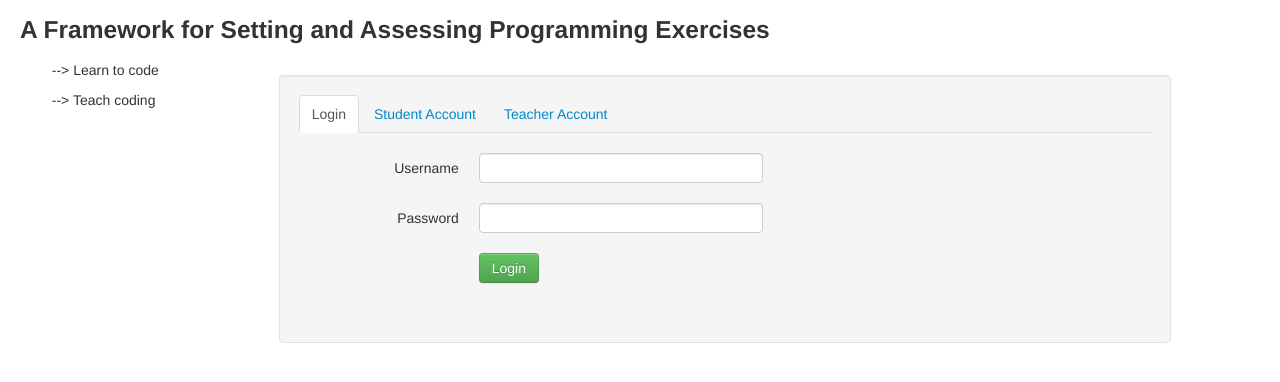
After one commit to varun-verma11/CodeDrill, a Django app: template djangoSRV/templates/login.html in a window 1280 px wide. The commit adds this page. Shown: the top 382 px of the page. Run offline with Django 3.2, Linux system fonts and the light colour scheme; the template is opened without the code that fills it, so the values that code supplies are empty.

```diff
--- /dev/null
+++ b/djangoSRV/templates/login.html
@@ -0,0 +1,326 @@
+<!DOCTYPE html>
+<html lang="en">
+  <head>
+	<meta charset="utf-8">
+	<meta name="viewport" content="width=device-width, initial-scale=1.0">
+	<meta name="description" content="">
+	<meta name="author" content="">
+
+	<!--link rel="stylesheet/less" href="less/bootstrap.less" type="text/css" /-->
+	<!--link rel="stylesheet/less" href="less/responsive.less" type="text/css" /-->
+	<!--script src="js/less-1.3.3.min.js"></script-->
+
+	<link href="css/bootstrap.min.css" rel="stylesheet">
+	<link href="css/bootstrap-responsive.min.css" rel="stylesheet">
+	<link href="css/style.css" rel="stylesheet">
+
+  <script type="text/javascript" src="js/jquery.min.js"></script>
+  <script type="text/javascript" src="js/bootstrap.min.js"></script>
+  <script type="text/javascript" src="js/scripts.js"></script>
+  </head>
+
+  <body>
+  	<div class="container-fluid">
+  		<div class="row-fluid">
+        <h3>
+         A Framework for Setting and Assessing Programming Exercises
+       </h3>
+       <div class="span2">
+        <p> --> Learn to code </p>
+        <p> --> Teach coding </p>
+      </div>
+      <div class="span9">
+       <div class="" id="loginModal">
+        <div class="modal-body" style="max-height:800px;">
+          <div class="well">
+            <ul class="nav nav-tabs">
+              <li class="active"><a href="#login" data-toggle="tab">Login</a></li>
+              <li><a href="#createstudentaccount" data-toggle="tab">Student Account</a></li>
+              <li><a href="#createteacheraccount" data-toggle="tab">Teacher Account</a></li>
+            </ul>
+            <div id="myTabContent" class="tab-content">
+              <div class="tab-pane active in" id="login">
+                <form class="form-horizontal" action='' method="POST">
+                  <fieldset>
+                    <div class="control-group">
+                      <!-- Username -->
+                      <label class="control-label" for="username">Username</label>
+                      <div class="controls">
+                        <input type="text" id="username" name="username" placeholder="" class="input-xlarge">
+                      </div>
+                    </div>
+                    <div class="control-group">
+                      <!-- Password-->
+                      <label class="control-label" for="password">Password</label>
+                      <div class="controls">
+                        <input type="password" id="password" name="password" placeholder="" class="input-xlarge">
+                      </div>
+                    </div>
+                    <div class="control-group">
+                      <!-- Button -->
+                      <div class="controls">
+                        <button class="btn btn-success">Login</button>
+                      </div>
+                    </div>
+                  </fieldset>
+                </form>
+              </div>
+              <div id="createstudentaccount" class="tab-pane fade">
+                <form class="form-horizontal" action='' method="POST">
+                  <fieldset>
+                    <div class="control-group">
+                      <!-- Username -->
+                      <label class="control-label" for="username">Username</label>
+                      <div class="controls">
+                        <input type="text" id="username" name="username" placeholder="" class="input-xlarge">
+                      </div>
+                    </div>
+                    <div class="control-group">
+                      <!-- Password-->
+                      <label class="control-label" for="firstname">First Name</label>
+                      <div class="controls">
+                        <input type="text" id="firstname" name="firstname" placeholder="" class="input-xlarge">
+                      </div>
+                    </div>
+                    <div class="control-group">
+                      <!-- Password-->
+                      <label class="control-label" for="lastname">Last Name</label>
+                      <div class="controls">
+                        <input type="text" id="lastname" name="lastname" placeholder="" class="input-xlarge">
+                      </div>
+                    </div>
+                    <div class="control-group">
+                      <!-- Password-->
+                      <label class="control-label" for="email">E-mail</label>
+                      <div class="controls">
+                        <input type="text" id="emailS" name="email" placeholder="" class="input-xlarge">
+                        <div id="emailTextS"></div>
+                      </div>
+                    </div>
+                    <div class="control-group">
+                      <!-- Password-->
+                      <label class="control-label" for="school">School</label>
+                      <div class="controls">
+                        <input type="text" id="school" name="school" placeholder="" class="input-xlarge">
+                      </div>
+                    </div>
+                    <div class="control-group">
+                      <!-- Password-->
+                      <label class="control-label" for="year">Year</label>
+                      <div class="controls">
+                        <input type="text" id="year" name="year" placeholder="" class="input-xlarge">
+                      </div>
+                    </div>
+                    <div class="control-group">
+                      <!-- Password-->
+                      <label class="control-label" for="class">Class</label>
+                      <div class="controls">
+                        <input type="text" id="class" name="class" placeholder="" class="input-xlarge">
+                      </div>
+                    </div>
+                    <div class="control-group">
+                      <!-- Password-->
+                      <label class="control-label" for="password">Password</label>
+                      <div class="controls">
+                        <input type="password" id="passwords" name="password" placeholder="" class="input-xlarge">
+                        <div id="divCheckPasswordValidS"></div>
+                      </div>
+                    </div>
+                    <div class="control-group">
+                      <!-- Password-->
+                      <label class="control-label" for="passwordconf">Re-enter your password</label>
+                      <div class="controls">
+                        <input type="password" id="passwordconfs" name="passwordconf" placeholder="" class="input-xlarge">
+                        <div id="divCheckPasswordMatchS"></div>
+                      </div>
+                    </div>
+                    <div class="control-group">
+                      <!-- Button -->
+                      <div class="controls">
+                        <button class="btn btn-success" id="submitS">Submit</button>
+                      </div>
+                    </fieldset>
+                  </form>
+                </div>
+                  <div id="createteacheraccount" class="tab-pane fade">
+                <form class="form-horizontal" action='' method="POST">
+                  <fieldset>
+                    <div class="control-group">
+                      <!-- Username -->
+                      <label class="control-label" for="username">Username</label>
+                      <div class="controls">
+                        <input type="text" id="username" name="username" placeholder="" class="input-xlarge">
+                      </div>
+                    </div>
+                    <div class="control-group">
+                      <!-- Password-->
+                      <label class="control-label" for="firstname">First Name</label>
+                      <div class="controls">
+                        <input type="text" id="firstname" name="firstname" placeholder="" class="input-xlarge">
+                      </div>
+                    </div>
+                    <div class="control-group">
+                      <!-- Password-->
+                      <label class="control-label" for="lastname">Last Name</label>
+                      <div class="controls">
+                        <input type="text" id="lastname" name="lastname" placeholder="" class="input-xlarge">
+                      </div>
+                    </div>
+                    <div class="control-group">
+                      <!-- Password-->
+                      <label class="control-label" for="email">E-mail</label>
+                      <div class="controls">
+                        <input type="text" id="emailT" name="email" placeholder="" class="input-xlarge">
+                        <div id="emailTextT"></div>
+                      </div>
+                    </div>
+                    <div class="control-group">
+                      <!-- Password-->
+                      <label class="control-label" for="school">School</label>
+                      <div class="controls">
+                        <input type="text" id="school" name="school" placeholder="" class="input-xlarge">
+                      </div>
+                    </div>
+                    <div class="control-group">
+                      <!-- Password-->
+                      <label class="control-label" for="password">Password</label>
+                      <div class="controls">
+                        <input type="password" id="passwordt" name="password" placeholder="" class="input-xlarge">
+                        <div id="divCheckPasswordValidT"></div>
+                      </div>
+                    </div>
+                    <div class="control-group">
+                      <!-- Password-->
+                      <label class="control-label" for="passwordconf">Re-enter your password</label>
+                      <div class="controls">
+                        <input type="password" id="passwordconft" name="passwordconf" placeholder="" class="input-xlarge">
+                        <div id="divCheckPasswordMatchT"></div>
+                      </div>
+                    </div>
+                    <div class="control-group">
+                      <!-- Button -->
+                      <div class="controls">
+                        <button type="submit" class="btn btn-success" id="submitT" onclick="checkTForms()">Submit</button>
+                      </div>
+                    </fieldset>
+                  </form>
+                </div>
+              </div>
+            </div>
+          </div>
+        </div>
+      </div>
+    </div>
+  </div>
+</div>
+<script>
+
+if ($("#emailS")) {
+  $("#emailS").keyup(checkEmailValid);
+}
+
+if ($("#emailT")) {
+  $("#emailT").keyup(checkEmailValid);
+}
+
+function checkEmailValid() {
+  var email = $("#emailS").val();
+  var text = $("#emailTextS");
+  if (email == "") {
+    email = $("#emailT").val();
+    text = $("#emailTextT");
+  }
+
+  if (!validateEmail(email)) {
+    console.log(email);
+    text.text("Please enter a valid e-mail address.");
+    $('#submitS').attr('disabled', true);
+    $('#submitT').attr('disabled', true);
+  } else {
+    console.log(email);
+    text.text("");
+    $('#submitS').attr('disabled', false);
+    $('#submitT').attr('disabled', false);
+  }
+}
+
+if ($("#passwordt")) {
+  $("#passwordt").keyup(checkPasswordValid);
+}
+
+if ($("#passwordconft")) {
+  $("#passwordconft").keyup(checkPasswordMatch);
+}
+
+if ($("#passwords")) {
+  $("#passwords").keyup(checkPasswordValid);
+}
+
+if ($("#passwordconfs")) {
+  $("#passwordconfs").keyup(checkPasswordMatch);
+}
+
+function checkPasswordValid() {
+  var pw = $("#passwords").val();
+  var checkValidText = $("#divCheckPasswordValidS");
+  var checkMatchText = $("#divCheckPasswordMatchS");
+  if (pw == "") {
+    pw = $("#passwordt").val();
+    checkValidText = $("#divCheckPasswordValidT");
+    checkMatchText = $("#divCheckPasswordMatchT");
+  }
+  var conf = $("#passwordconfs").val();
+  if (conf == "") {
+    conf = $("#passwordconft").val();
+  }
+  if (pw.length < 8) {
+    checkValidText.text("The password must be at least 8 characters long.");
+    $('#submitS').attr('disabled', true);
+    $('#submitT').attr('disabled', true);
+  } else if (conf != "") {
+    checkValidText.text("");
+    $('#submitS').attr('disabled', false);
+    $('#submitT').attr('disabled', false);
+  }
+}
+
+function checkPasswordMatch() {
+  var pw = $("#passwords").val();
+  var checkValidText = $("#divCheckPasswordValidS");
+  var checkMatchText = $("#divCheckPasswordMatchS")
+  if (pw == "") {
+    pw = $("#passwordt").val();
+    checkValidText = $("#divCheckPasswordValidT");
+    checkMatchText = $("#divCheckPasswordMatchT");
+  }
+
+  var conf = $("#passwordconfs").val();
+  if (conf == "") {
+    conf = $("#passwordconft").val();
+  }
+  if (pw != conf) {
+    checkMatchText.text("Passwords don't match :(");
+    $('#submitS').attr('disabled', true);
+    $('#submitT').attr('disabled', true);
+  } else {
+    checkMatchText.text("");
+    $('#submitS').attr('disabled', false);
+    $('#submitT').attr('disabled', false);
+  }
+}
+
+function validateEmail($email) {
+  var emailReg = /^([\w-\.]+@([\w-]+\.)+[\w-]{2,4})?$/;
+  if( !emailReg.test( $email ) ) {
+    return false;
+  } else {
+    return true;
+  }
+}
+
+function checkTForms() {
+  return false;
+}
+</script>
+</body>
+</html>
--- a/djangoSRV/templates/static/css/style.css
+++ b/djangoSRV/templates/static/css/style.css
@@ -1,7 +1,3 @@
-#menu {
-	width:200px;
+.nav > li > .highlight {
+	background-color: #ffb07a;
 }
-
-#page-content{
-	width:600px;
-}
```
Also changed, not shown: djangoSRV/Views/teacher_view.py (+7 -8 lines), djangoSRV/templates/set_exercise.html (+47 -25 lines), djangoSRV/Views/authenticate.py (added), djangoSRV/Views/login.py (added).
